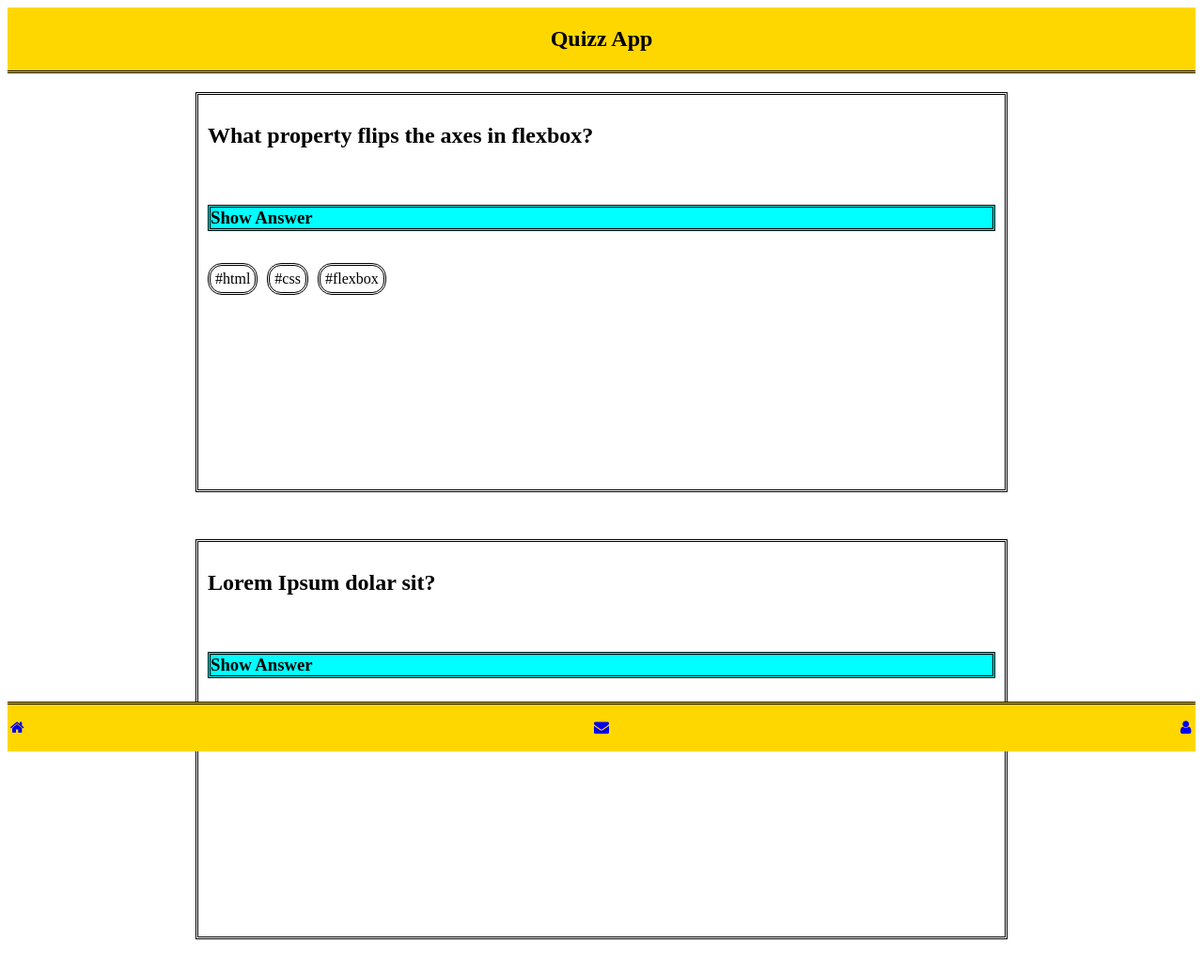
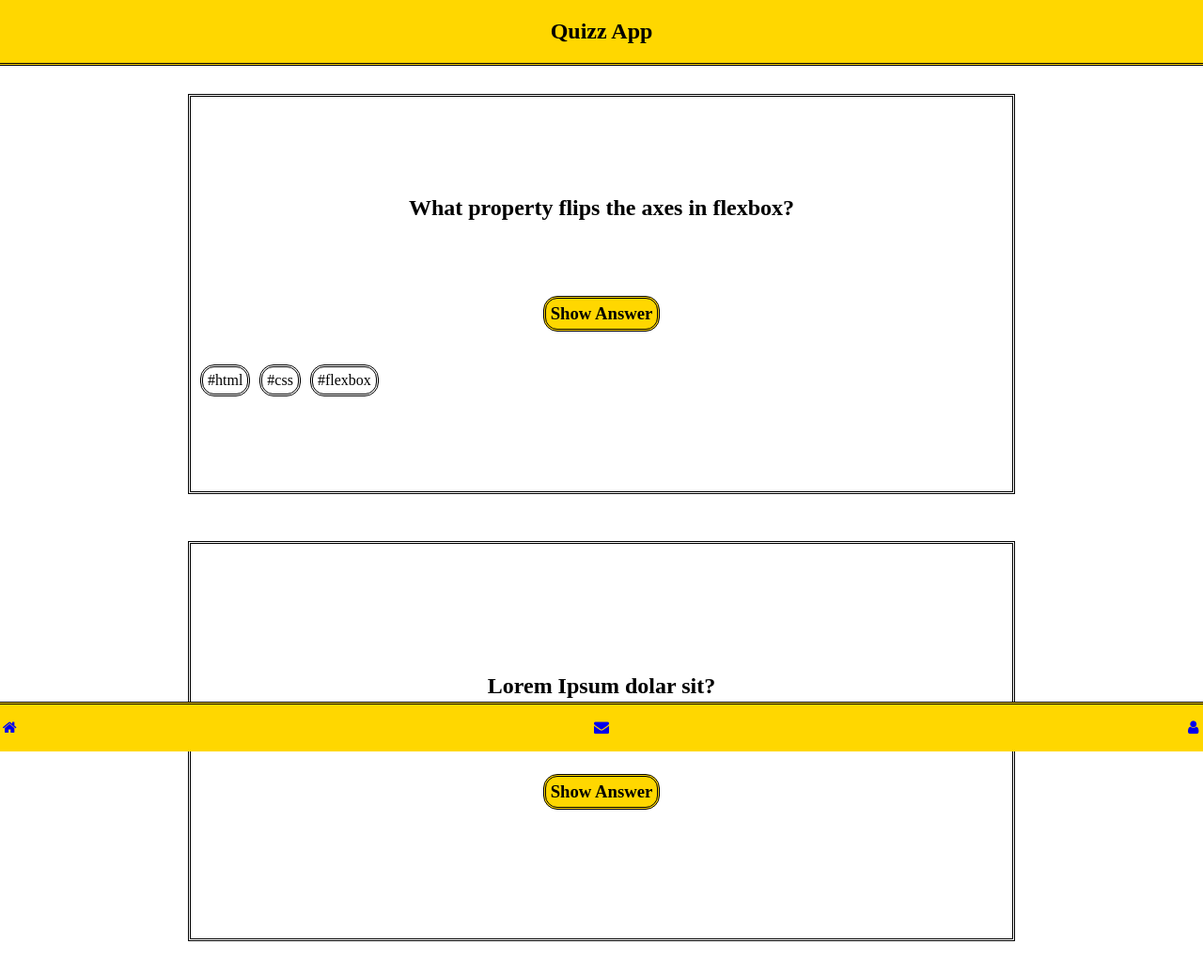
Before and after one commit to alex96dev/Quizz_App, a plain HTML site: page index.html in a window 1280 px wide. Shown: the whole page at 94% size. Drawn offline with Linux system fonts and the light colour scheme.

Commit message:
fix: Layout

```diff
--- a/styles.css
+++ b/styles.css
@@ -1,3 +1,7 @@
+body {
+    margin: 0;
+}
+
 h1 {
     color: black;
 }
@@ -17,15 +21,11 @@ h1 {
 }
 
 .show_answer {
-    display:flex;
-    background-color: aqua;
+    border-radius: 15px;
+    padding: 5px;
+    background-color: gold;
     border-style:double;
     margin-top: 60px;
-}
-
-.show_answer:hover {
-flex-direction: row-reverse;
-background-color: white;
 }
 
 .tags {
@@ -37,23 +37,32 @@ background-color: white;
 .tags_container {
     display: flex;
     flex-direction: row;
-    justify-content: flex-start;
+    justify-content: center;
+    align-self: flex-start;
     gap: 10px;
 }
 
 .box1 {
+    display: flex;
     flex-direction: column;
     border-style: double;
+    justify-content: center;
+    align-items: center;
     padding: 10px;
+    margin-top: 80px;
     margin-left: 200px;
     margin-right: 200px;
     min-height: 400px;
 }
 
 .box2 {
+    display: flex;
     flex-direction: column;
     border-style: double;
+    justify-content: center;
+    align-items: center;
     padding: 10px;
+    margin-bottom: 80px;
     margin-left: 200px;
     margin-right: 200px;
     min-height: 400px;
@@ -67,14 +76,16 @@ background-color: white;
 }
 
 header{
+    width: 100%;
     background-color:gold;
-    position: sticky;
+    position: fixed;
     top: 0px;
 
 }
 
 footer {
+    width: 100%;
     background-color:gold;
-    position: sticky;
+    position: fixed;
     bottom: 0px;
 }
```
